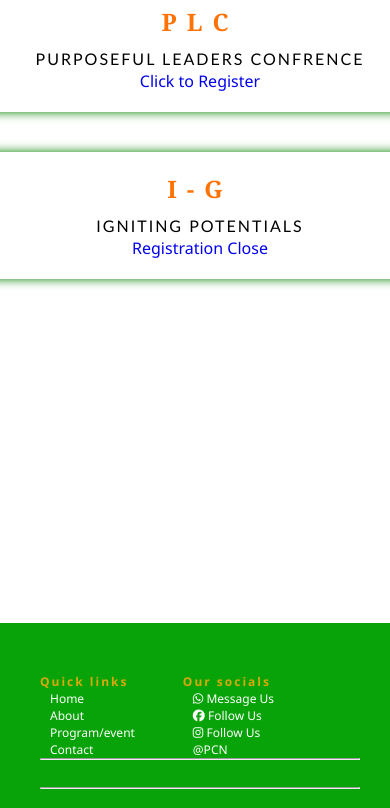
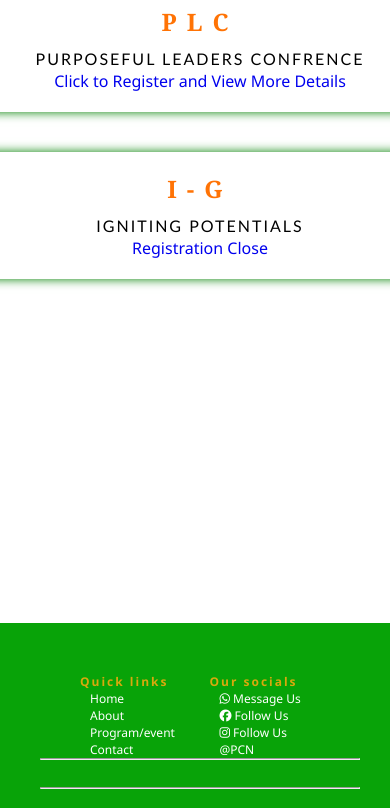
Before and after one commit to samhectorenterprise-prog/PCN-KEFFI, a plain HTML site: page event.html in a window 390 px wide. Shown: the part 268-1076 px from the top of the page. Drawn offline with Linux system fonts and the light colour scheme.

Commit message:
Add files via upload

```diff
--- a/assets/css/style.css
+++ b/assets/css/style.css
@@ -355,9 +355,6 @@ footer {
     padding: 0 10px;
   }
 
-  .footer {
-    margin-left: -40px;
-  }
 
   footer a,
   footer p,
--- a/event.html
+++ b/event.html
@@ -18,7 +18,7 @@
             <li class="hover-link"><a href="./index.html">Home</a></li>
             <li class="hover-link"><a href="./about.html">About</a></li>
             <li class="hover-link"><a href="./event.html">Program/event</a></li>
-            <li class="hover-link"><a href="#">Register</a></li>
+            <li class="hover-link"><a href="https://selar.com/plc_pcn">Register</a></li>
         </ul>
 
         <ul class="main-nav">
@@ -43,7 +43,7 @@
             <div class="row">
                 <h2>PLC</h2>
                 <span>Purposeful Leaders Confrence</span><br>
-                <a href="#">Click to Register</a>
+                <a href="https://selar.com/plc_pcn">Click to Register and View More Details</a>
             </div>
 
             <div class="row">
```
Also changed, not shown: about.html (+1 -1 lines), index.html (+2 -1 lines).
